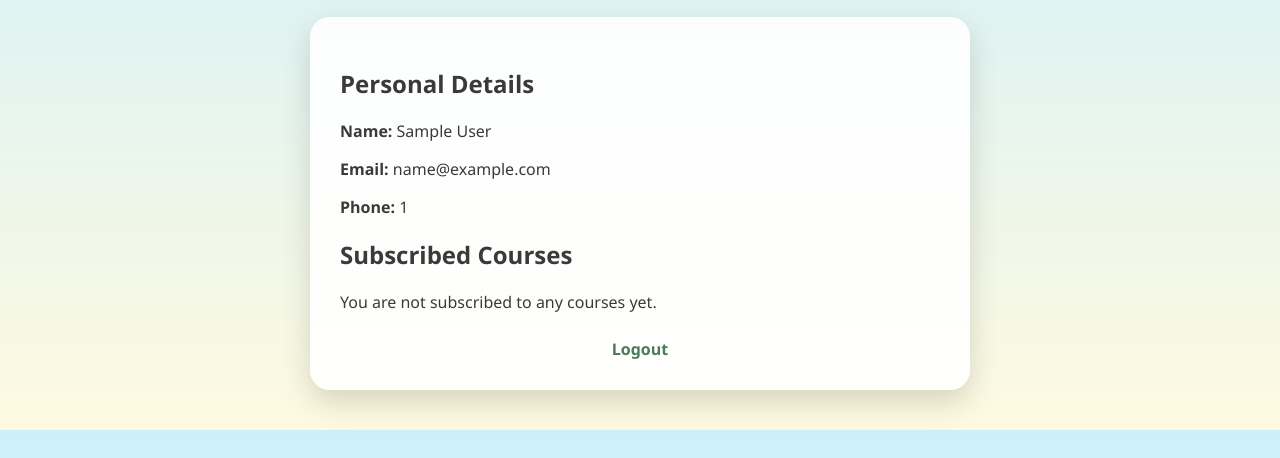
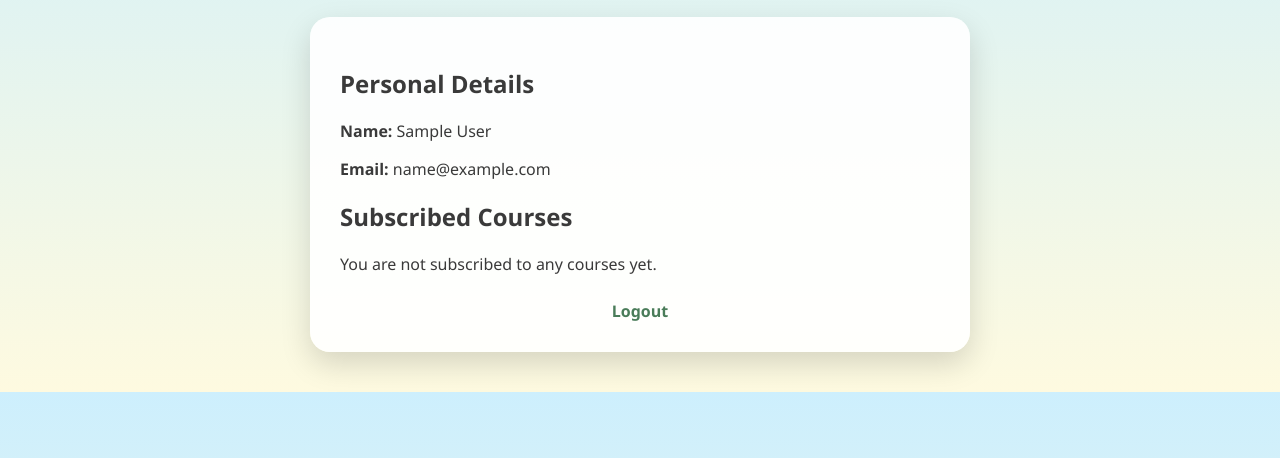
Before and after one commit to abbiec123456/Ghibli-Movie, a Flask app: page /dashboard in a window 1280 px wide. Shown: the part 259-717 px from the top of the page. Run offline with Flask 3, Linux system fonts and the light colour scheme; the visitor is signed in with stand-in values (Sample User, id 1).

Commit message:
fix dashboard

```diff
--- a/templates/customer_dashboard.html
+++ b/templates/customer_dashboard.html
@@ -21,7 +21,7 @@
         <h2>Personal Details</h2>
         <p><strong>Name:</strong> {{ personal_details.name }}</p>
         <p><strong>Email:</strong> {{ personal_details.email }}</p>
-        <p><strong>Phone:</strong> {{ personal_details.phone }}</p>
+
 
         <h2>Subscribed Courses</h2>
         {% if bookings %}
```
